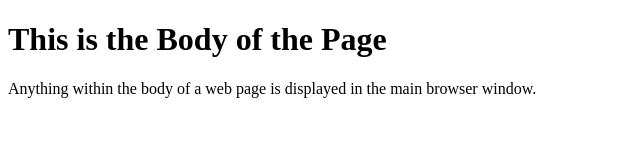
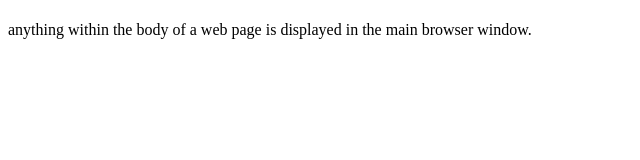
Before and after one commit to lbpemberton/dws1, a plain HTML site: page template.html in a window 1280 px wide. Shown: the whole page, without its empty margins (0-640 px from the left). Drawn offline with Linux system fonts and the light colour scheme.

Commit message:
Correct errors made on overwrite of template.html
Correct errors made on overwrite of template.html.

```diff
--- a/template.html
+++ b/template.html
@@ -2,10 +2,11 @@
 <html lang="en">
 	<head>
   		<meta charset= "utf-8" />
-  		<title> This is the Title of the Page</title>
+  		<title>This is the Title of the Page </title>
   	</head>
   	<body>
-  		<h1>This is the Body of the Page</h1>
-  		<p>Anything within the body of a web page is displayed in the main browser window.</p>
+  		<h1></h1>
+  		<p>anything within the body of a web page is displayed in the main browser window.
+  		</p>
   	</body>
 </html>
```
